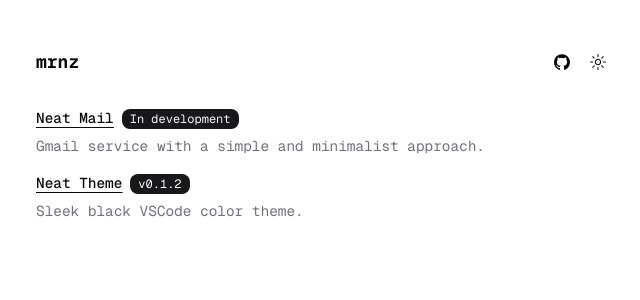
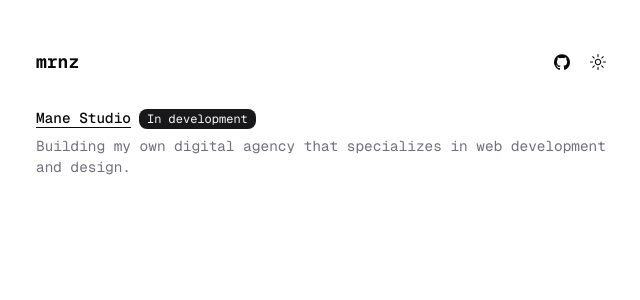
Before and after one commit to mrnzdev/portfolio, a Next.js app: page / in a window 1280 px wide. Shown: the top 300 px of the page, without its empty margins (316-956 px from the left). Built offline with nearby package versions, Linux system fonts and the light colour scheme.

Commit message:
Refactor Projects component to use ProjectItem component

```diff
--- a/src/components/projects.tsx
+++ b/src/components/projects.tsx
@@ -5,16 +5,10 @@
 		<main className="container">
 			<ul className="space-y-4 py-4">
 				<ProjectItem
-					url="https://neatmail.xyz"
-					title="Neat Mail"
+					title="Mane Studio"
+					url="https://mane.studio"
 					status="In development"
-					description="Gmail service with a simple and minimalist approach."
-				/>
-				<ProjectItem
-					url="https://marketplace.visualstudio.com/items?itemName=mrnzdev.neat-theme"
-					title="Neat Theme"
-					status="v0.1.2"
-					description="Sleek black VSCode color theme."
+					description="Building my own digital agency that specializes in web development and design."
 				/>
 			</ul>
 		</main>
```
